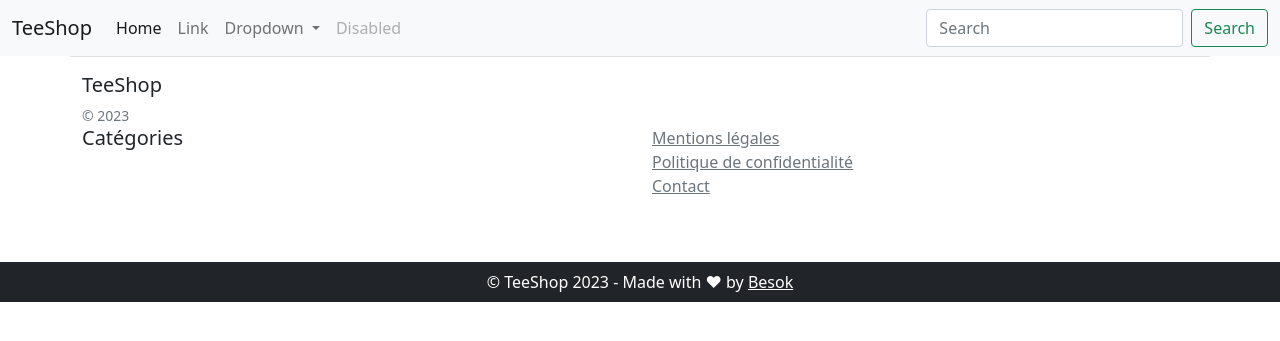
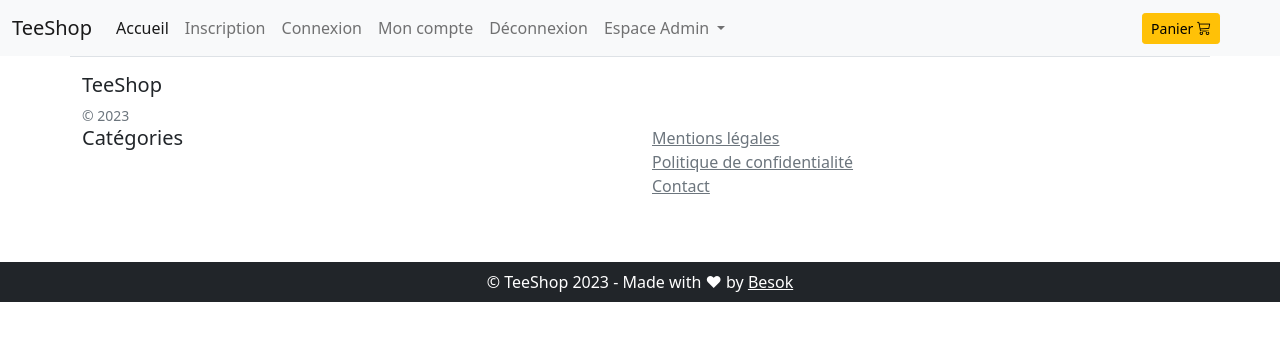
Before and after one commit to BesokDev/TeeShop, a Symfony app: template templates/base.html.twig in a window 1280 px wide. Shown: the top 341 px of the page. Run offline with Twig, Linux system fonts and the light colour scheme; the template is opened without the code that fills it, so the values that code supplies are empty; some libraries are stand-ins or nearby versions.

Commit message:
Update _nav.html.twig

```diff
--- a/templates/include/_nav.html.twig
+++ b/templates/include/_nav.html.twig
@@ -7,30 +7,41 @@
         <div class="collapse navbar-collapse" id="navbarSupportedContent">
             <ul class="navbar-nav me-auto mb-2 mb-lg-0">
                 <li class="nav-item">
-                    <a class="nav-link active" aria-current="page" href="#">Home</a>
+                    <a class="nav-link active" aria-current="page" href="#">Accueil</a>
+                </li>
+
+                <li class="nav-item">
+                    <a class="nav-link" href="#">Inscription</a>
                 </li>
                 <li class="nav-item">
-                    <a class="nav-link" href="#">Link</a>
+                    <a class="nav-link" href="#">Connexion</a>
                 </li>
+
+                <li class="nav-item">
+                    <a class="nav-link" href="#">Mon compte</a>
+                </li>
+                <li class="nav-item">
+                    <a class="nav-link" href="#">Déconnexion</a>
+                </li>
+
                 <li class="nav-item dropdown">
                     <a class="nav-link dropdown-toggle" href="#" id="navbarDropdown" role="button" data-bs-toggle="dropdown" aria-expanded="false">
-                        Dropdown
+                        Espace Admin
                     </a>
                     <ul class="dropdown-menu" aria-labelledby="navbarDropdown">
-                        <li><a class="dropdown-item" href="#">Action</a></li>
-                        <li><a class="dropdown-item" href="#">Another action</a></li>
+                        <li><a class="dropdown-item" href="#">Dashboard</a></li>
                         <li><hr class="dropdown-divider"></li>
-                        <li><a class="dropdown-item" href="#">Something else here</a></li>
+                        <li><a class="dropdown-item" href="#">Gestion des produits</a></li>
+                        <li><a class="dropdown-item" href="#">Gestion des membres</a></li>
+                        <li><a class="dropdown-item" href="#">Gestion des commandes</a></li>
                     </ul>
                 </li>
-                <li class="nav-item">
-                    <a class="nav-link disabled" href="#" tabindex="-1" aria-disabled="true">Disabled</a>
-                </li>
             </ul>
-            <form class="d-flex">
-                <input class="form-control me-2" type="search" placeholder="Search" aria-label="Search">
-                <button class="btn btn-outline-success" type="submit">Search</button>
-            </form>
+
+            <div class="me-5">
+                <a href="#" class="btn btn-warning btn-sm">Panier <i class="bi bi-cart3"></i></a>
+            </div>
+
         </div>
     </div>
 </nav>
```
